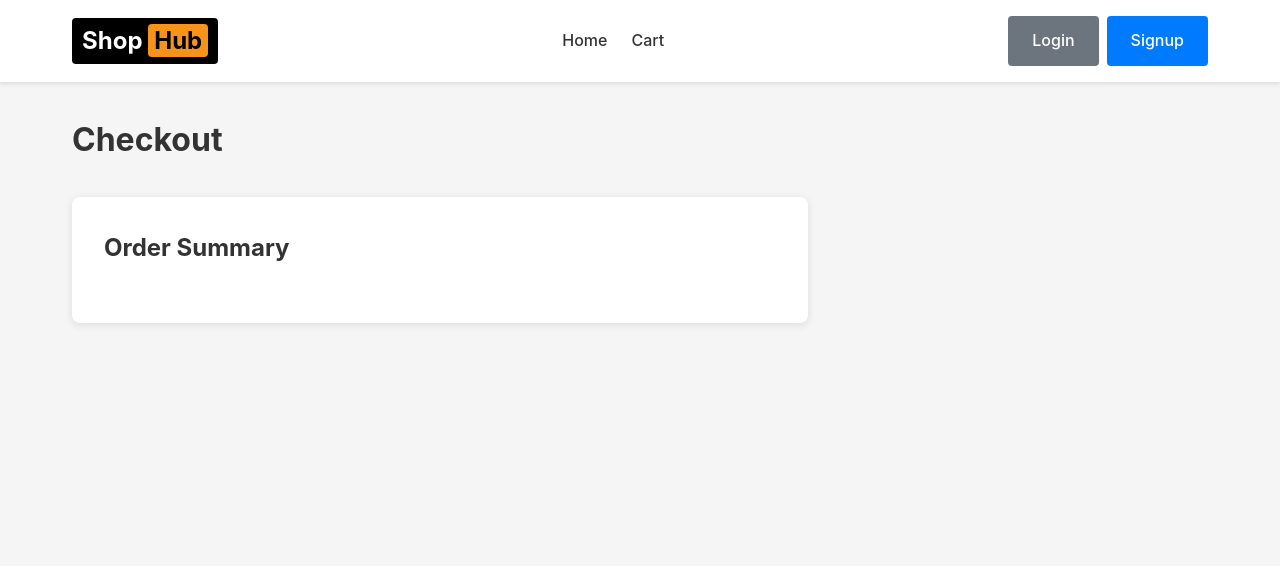
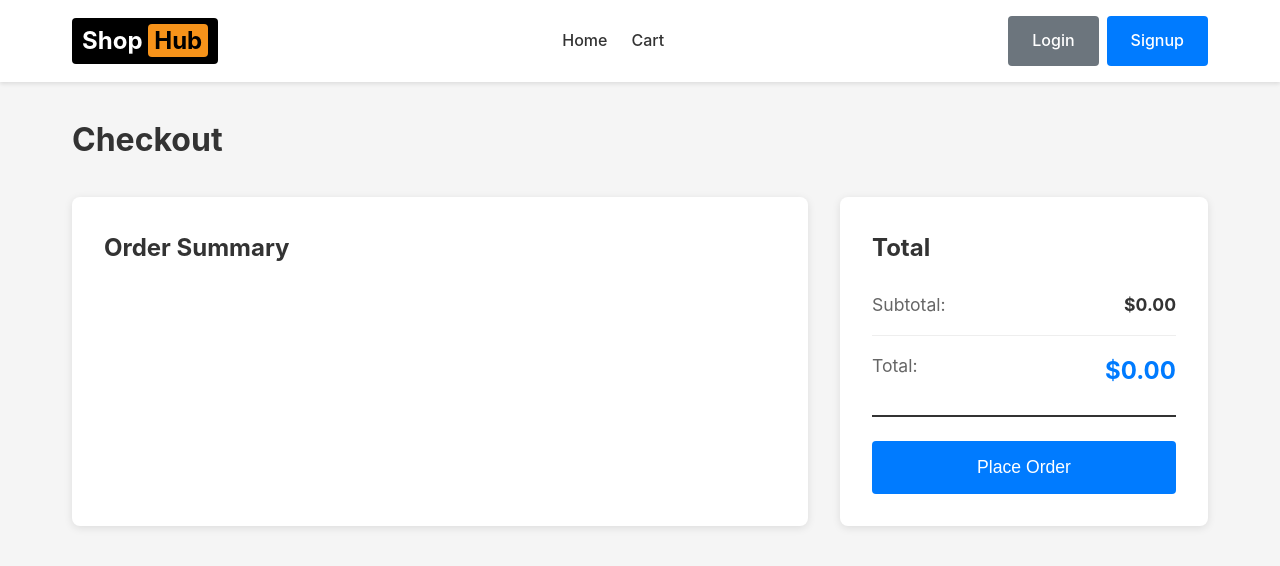
Before and after one commit to Sachin-stha112/ecommerce-website, a React (Vite) app: page /checkout in a window 1280 px wide. Shown: the top 566 px of the page. Built offline with nearby package versions, Linux system fonts and the light colour scheme.

Commit message:
Fixed checkout page errors and added clearCart function

```diff
--- a/src/context/CartContext.jsx
+++ b/src/context/CartContext.jsx
@@ -51,8 +51,21 @@
       {...item, quantity} : item)
     )
   }
+  function getCartTotal()
+  {
+    const total = cartItems.reduce((total,item) =>
+    {
+      const product = getProductById(item.id)
+      return total +(product? product.price * item.quantity : 0)
+    },0)
+    return total
+  }
+  function clearCart()
+  {
+    setCartItems([])
+  }
   return (
-    <CartContext.Provider value={{cartItems, addToCart, getCartItemsWithProducts, updateQuantity, removeFromCart}} >
+    <CartContext.Provider value={{cartItems, addToCart, getCartItemsWithProducts, updateQuantity, removeFromCart, getCartTotal, clearCart}} >
       {children}
     </CartContext.Provider>
   )
--- a/src/pages/Checkout.jsx
+++ b/src/pages/Checkout.jsx
@@ -1,9 +1,19 @@
 import React from 'react'
 import { useCart } from '../context/CartContext'
+import { useNavigate } from 'react-router-dom'
 
 const Checkout = () => {
-  const {getCartItemsWithProducts, removeFromCart, updateQuantity} = useCart()
+  const {getCartItemsWithProducts, removeFromCart, updateQuantity, getCartTotal, clearCart} = useCart()
+  const total = getCartTotal()
   const cartItems = getCartItemsWithProducts()
+  const navigate = useNavigate()
+
+  function placeOrder()
+  {
+    alert("Order placed successfully!")
+    clearCart()
+    navigate("/")
+  }
   return (
     <div className="page">
       <div className="container">
@@ -48,6 +58,25 @@
               </div>
             ))}
           </div>
+          <div className="checkout-summary">
+            <h2 className="checkout-section-title">Total</h2>
+            <div className="checkout-total">
+              <p className="checkout-total-label">Subtotal:</p>
+              <p className="checkout-total-value">${total.toFixed(2)}</p>
+            </div>
+            <div className="checkout-total">
+              <p className="checkout-total-label">Total:</p>
+              <p className="checkout-total-value checkout-total-final">
+                ${total.toFixed(2)}
+              </p>
+            </div>
+            <button
+              className="btn btn-primary btn-large btn-block"
+              onClick={placeOrder}
+            >
+              Place Order
+            </button>
+          </div>
         </div>
       </div>
     </div>
```
